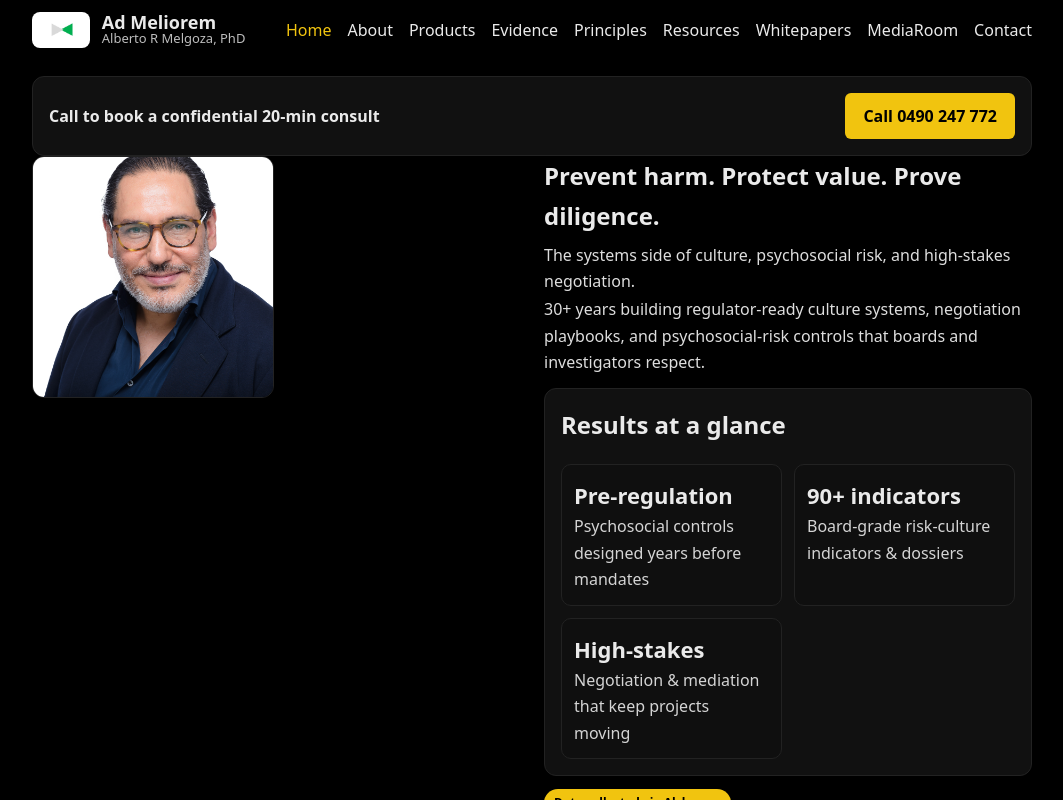
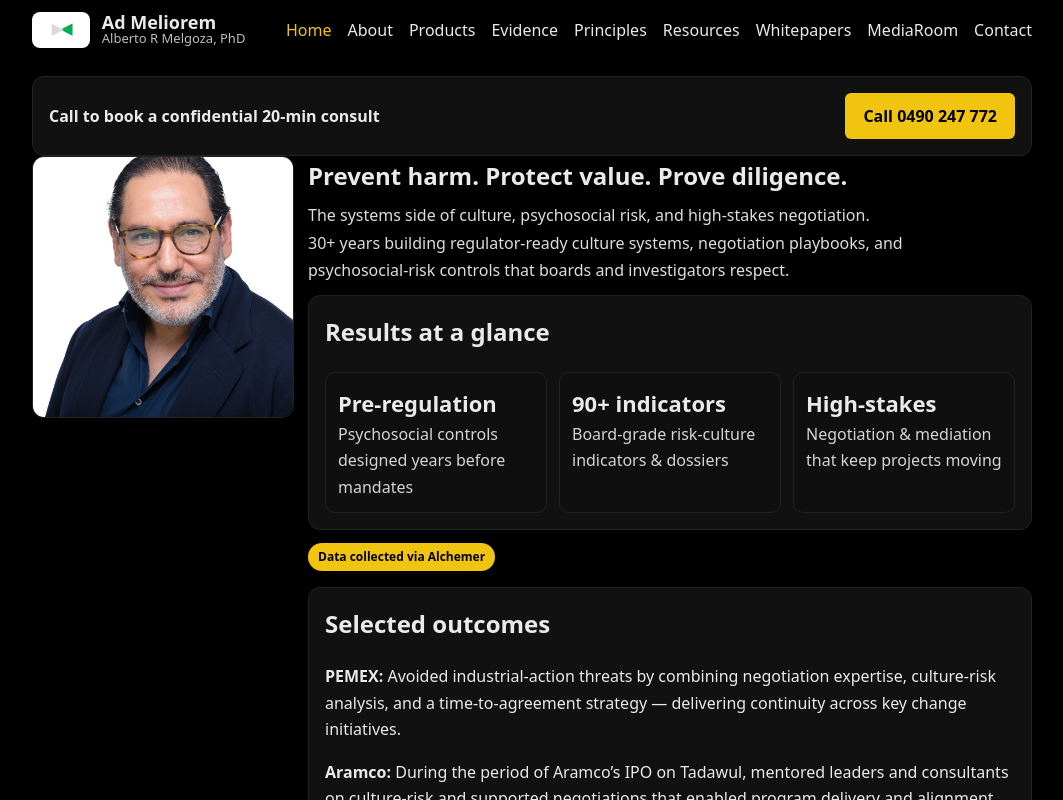
Before and after one commit to AlbertoRMelgoza/AdMeliorem, a Next.js app: page /about in a window 1280 px wide. Shown: the top 800 px of the page, without its empty margins (108-1171 px from the left). Built offline with nearby package versions, Linux system fonts and the light colour scheme.

Commit message:
Update page.tsx

```diff
--- a/app/about/page.tsx
+++ b/app/about/page.tsx
@@ -19,14 +19,16 @@
   };
   const grid: CSSProperties = {
     display: "grid",
-    gridTemplateColumns: "repeat(auto-fit, minmax(240px, 1fr))",
-    gap: 24,
+    gridTemplateColumns: "min(28vw, 260px) 1fr",
+    columnGap: 16,
+    rowGap: 24,
     alignItems: "start",
   };
   const leftCol: CSSProperties = { minWidth: 240 };
   const photoBox: CSSProperties = {
-    width: 240,
-    height: 240,
+    width: "100%",
+    maxWidth: 260,
+    aspectRatio: "1 / 1",
     borderRadius: 12,
     overflow: "hidden",
     background: "#111",
@@ -130,7 +132,7 @@
 
           {/* Aha proof (de‑risked claims) */}
           <section style={card}>
-            <h2 style={{ marginTop: 0 }}>Aha proof</h2>
+            <h2 style={{ marginTop: 0 }}>Selected outcomes</h2>
 
             <p style={{ marginBottom: 6 }}>
               <strong>PEMEX:</strong> Avoided industrial‑action threats by combining negotiation expertise, culture‑risk
```
